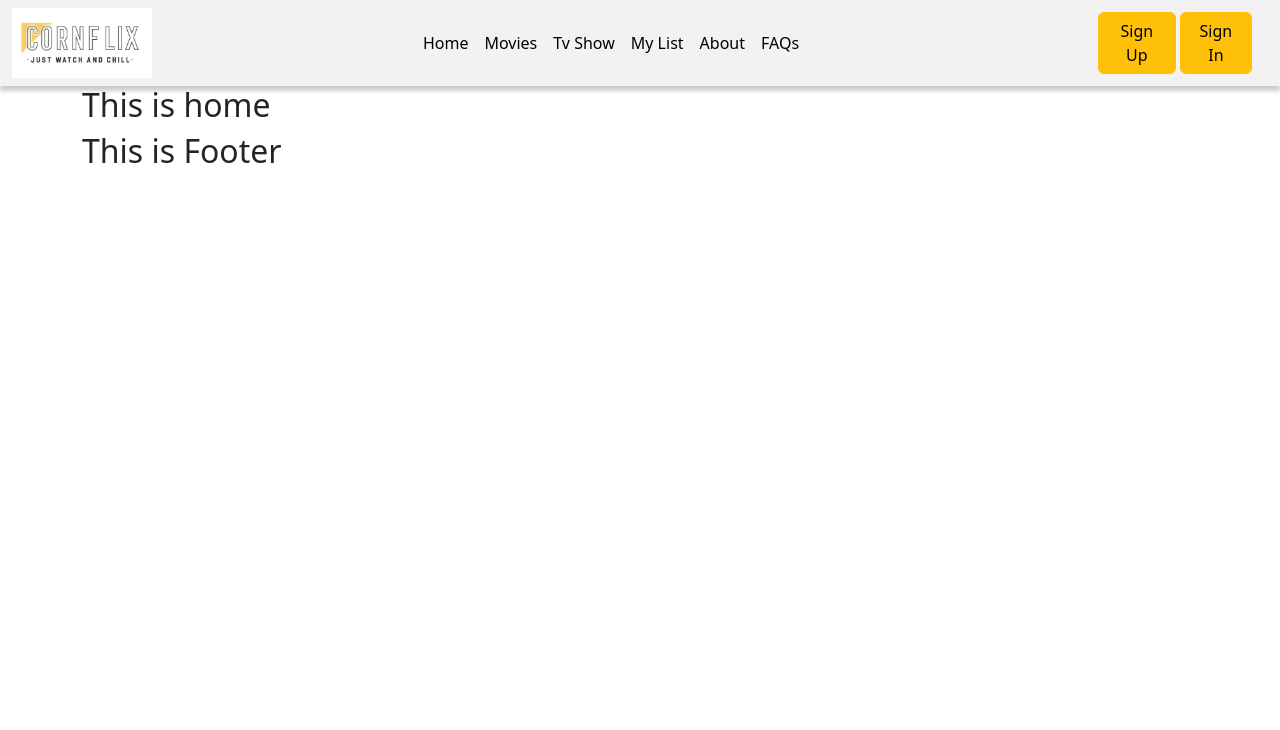
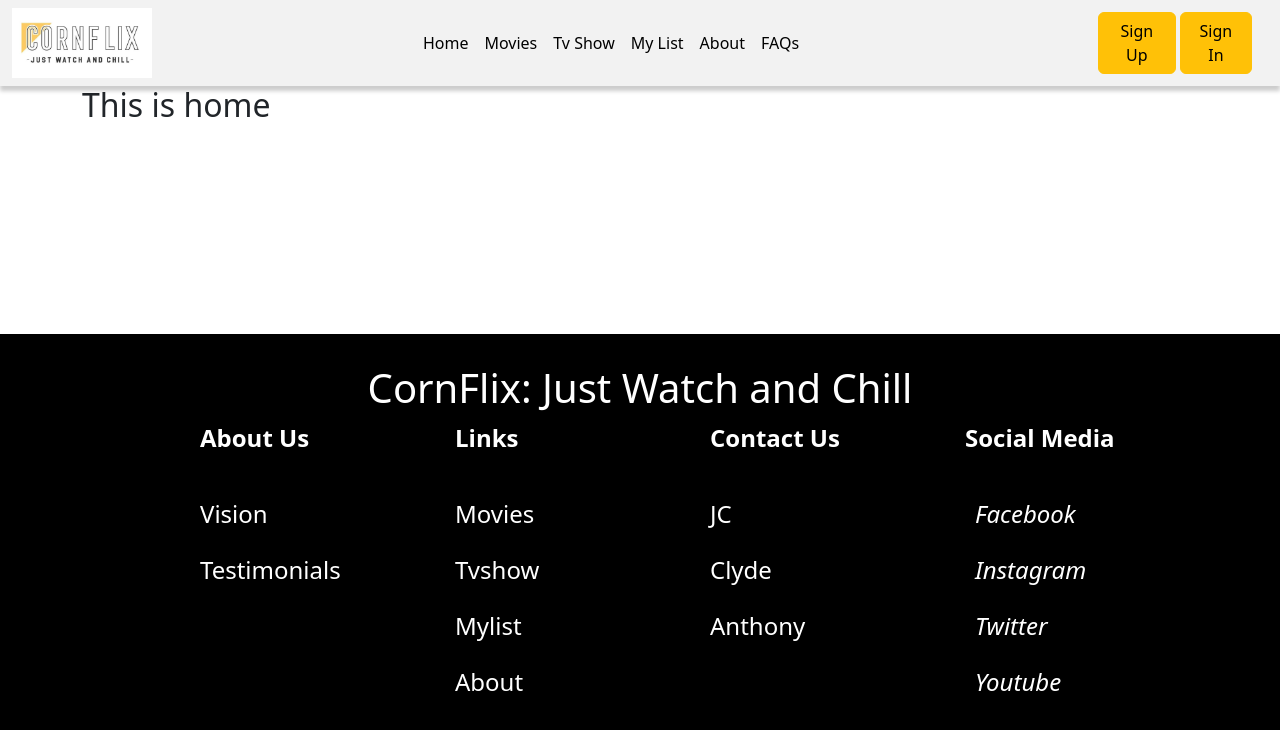
Before and after one commit to jsonimac/mini_proj2.github.io, a React (Create React App) app: page / in a window 1280 px wide. Shown: the top 730 px of the page. Built offline with nearby package versions, Linux system fonts and the light colour scheme.

Commit message:
footer update

```diff
--- a/package.json
+++ b/package.json
@@ -12,6 +12,7 @@
     "react-dom": "^18.2.0",
     "react-router-dom": "^6.4.3",
     "react-scripts": "5.0.1",
+    "styled-components": "^5.3.6",
     "web-vitals": "^2.1.4"
   },
   "scripts": {
--- a/src/components/Footer.js
+++ b/src/components/Footer.js
@@ -1,9 +1,85 @@
-function Footer() {
-    return (
-        <div className="container">
-            <h2>This is Footer</h2>
-        </div>
-    );
-}
+// function Footer() {
+//     return (
+//         <div className="container">
+//             <h2>This is Footer</h2>
+//         </div>
+//     );
+// }
 
+// export default Footer;
+
+import React from "react";
+import {
+Box,
+Container,
+Row,
+Column,
+FooterLink,
+Heading,
+} from "./FooterStyles";
+
+const Footer = () => {
+return (
+	<Box>
+	<h1 style={{ color: "white",
+				textAlign: "center",
+				marginTop: "-50px" }}>
+		CornFlix: Just Watch and Chill
+	</h1>
+	<Container>
+		<Row>
+		<Column>
+			<Heading>About Us</Heading>
+			<FooterLink href="#">Vision</FooterLink>
+			<FooterLink href="#">Testimonials</FooterLink>
+		</Column>
+		<Column>
+			<Heading>Links</Heading>
+			<FooterLink href="#">Movies</FooterLink>
+			<FooterLink href="#">Tvshow</FooterLink>
+			<FooterLink href="#">Mylist</FooterLink>
+			<FooterLink href="#">About</FooterLink>
+		</Column>
+		<Column>
+			<Heading>Contact Us</Heading>
+			<FooterLink href="#">JC</FooterLink>
+			<FooterLink href="#">Clyde</FooterLink>
+			<FooterLink href="#">Anthony</FooterLink>
+		</Column>
+		<Column>
+			<Heading>Social Media</Heading>
+			<FooterLink href="#">
+			<i className="fab fa-facebook-f">
+				<span style={{ marginLeft: "10px" }}>
+				Facebook
+				</span>
+			</i>
+			</FooterLink>
+			<FooterLink href="#">
+			<i className="fab fa-instagram">
+				<span style={{ marginLeft: "10px" }}>
+				Instagram
+				</span>
+			</i>
+			</FooterLink>
+			<FooterLink href="#">
+			<i className="fab fa-twitter">
+				<span style={{ marginLeft: "10px" }}>
+				Twitter
+				</span>
+			</i>
+			</FooterLink>
+			<FooterLink href="#">
+			<i className="fab fa-youtube">
+				<span style={{ marginLeft: "10px" }}>
+				Youtube
+				</span>
+			</i>
+			</FooterLink>
+		</Column>
+		</Row>
+	</Container>
+	</Box>
+);
+};
 export default Footer;
--- /dev/null
+++ b/src/components/FooterStyles.js
@@ -0,0 +1,61 @@
+import styled from 'styled-components';
+
+export const Box = styled.div`
+padding: 80px 60px;
+background: black;
+position: absolute;
+bottom: 0;
+width: 100%;
+
+
+@media (max-width: 1000px) {
+	padding: 70px 30px;
+}
+`;
+
+export const Container = styled.div`
+	display: flex;
+	flex-direction: column;
+	justify-content: center;
+	max-width: 1000px;
+	margin: 0 auto;
+	/* background: red; */
+`
+
+export const Column = styled.div`
+display: flex;
+flex-direction: column;
+text-align: left;
+margin-left: 60px;
+`;
+
+export const Row = styled.div`
+display: grid;
+grid-template-columns: repeat(auto-fill,
+						minmax(185px, 1fr));
+grid-gap: 20px;
+
+@media (max-width: 1000px) {
+	grid-template-columns: repeat(auto-fill,
+						minmax(200px, 1fr));
+}
+`;
+
+export const FooterLink = styled.a`
+color: #fff;
+margin-bottom: 20px;
+font-size: 24px;
+text-decoration: none;
+
+&:hover {
+	color: yellow;
+	transition: 200ms ease-in;
+}
+`;
+
+export const Heading = styled.p`
+font-size: 24px;
+color: #fff;
+margin-bottom: 40px;
+font-weight: bold;
+`;
```
Also changed, not shown: 1 other file (tests, documents, lock files or other folders).
